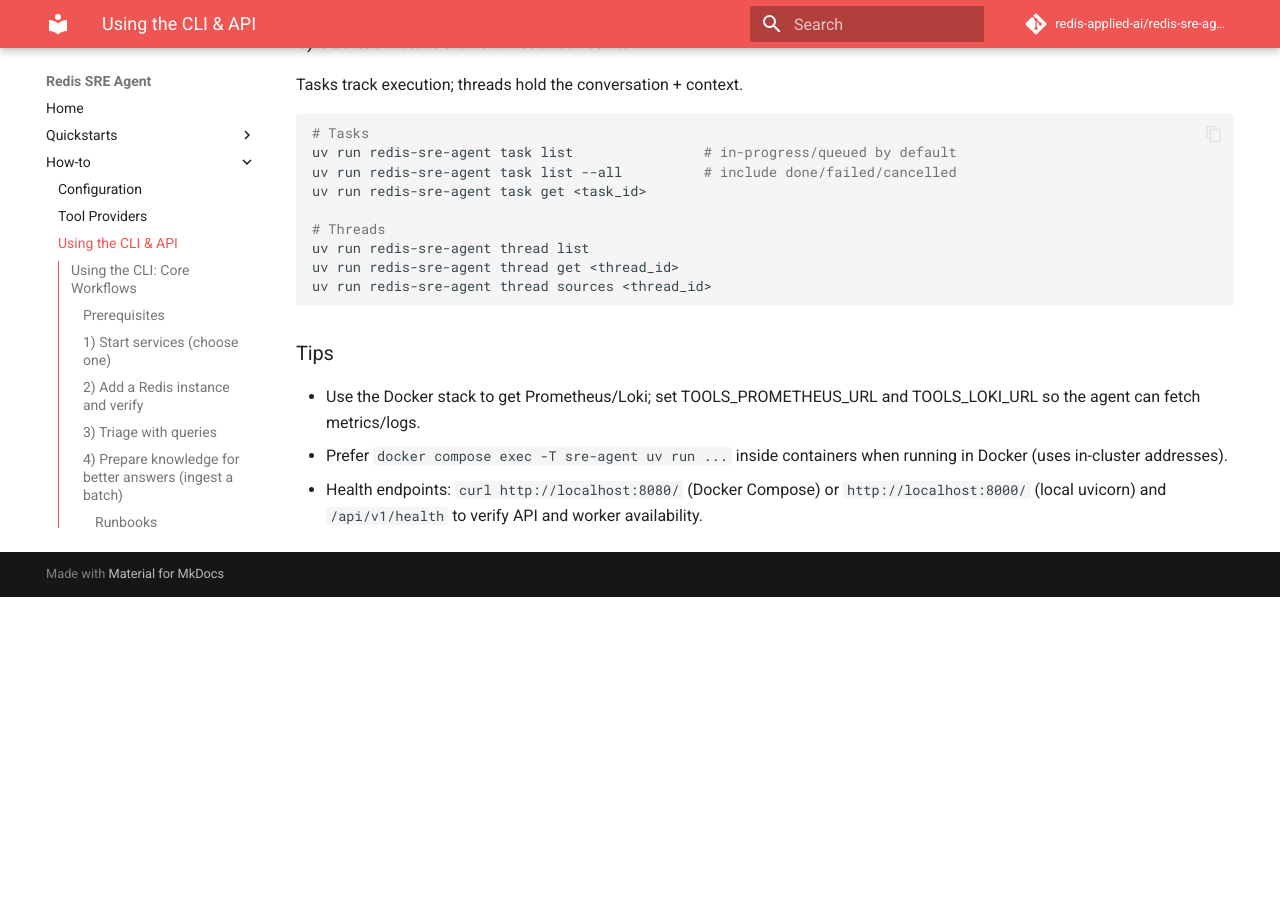
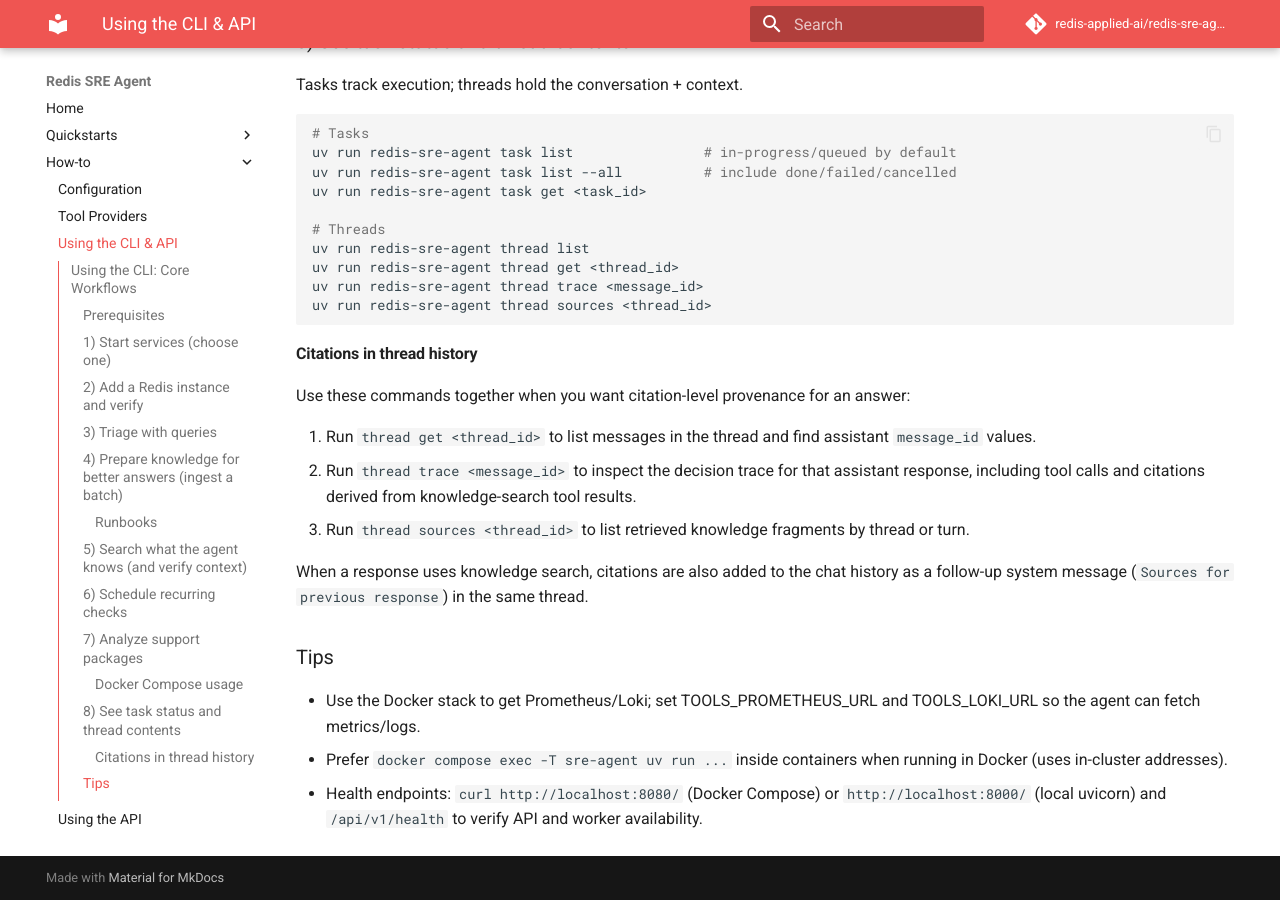
Before and after one commit to redis-applied-ai/redis-sre-agent, an MkDocs documentation site: the page built from docs/how-to/cli.md, in a window 1280 px wide and 900 px high, scrolled down 3340 px. Built offline with MkDocs 1.6.1 and Material for MkDocs 9.7.7, drawn with Linux system fonts in a browser that asks for light colours; comment, search, counter and statistics services are not loaded; before the commit the page ends 3937 px from its top, so only the background shows below that.

Commit message:
docs: document thread citation tracing workflow

````diff
--- a/docs/how-to/cli.md
+++ b/docs/how-to/cli.md
@@ -154,8 +154,18 @@
 # Threads
 uv run redis-sre-agent thread list
 uv run redis-sre-agent thread get <thread_id>
+uv run redis-sre-agent thread trace <message_id>
 uv run redis-sre-agent thread sources <thread_id>
 ```
+
+#### Citations in thread history
+Use these commands together when you want citation-level provenance for an answer:
+
+1. Run `thread get <thread_id>` to list messages in the thread and find assistant `message_id` values.
+2. Run `thread trace <message_id>` to inspect the decision trace for that assistant response, including tool calls and citations derived from knowledge-search tool results.
+3. Run `thread sources <thread_id>` to list retrieved knowledge fragments by thread or turn.
+
+When a response uses knowledge search, citations are also added to the chat history as a follow-up system message (`Sources for previous response`) in the same thread.
 
 ### Tips
 - Use the Docker stack to get Prometheus/Loki; set TOOLS_PROMETHEUS_URL and TOOLS_LOKI_URL so the agent can fetch metrics/logs.
````
